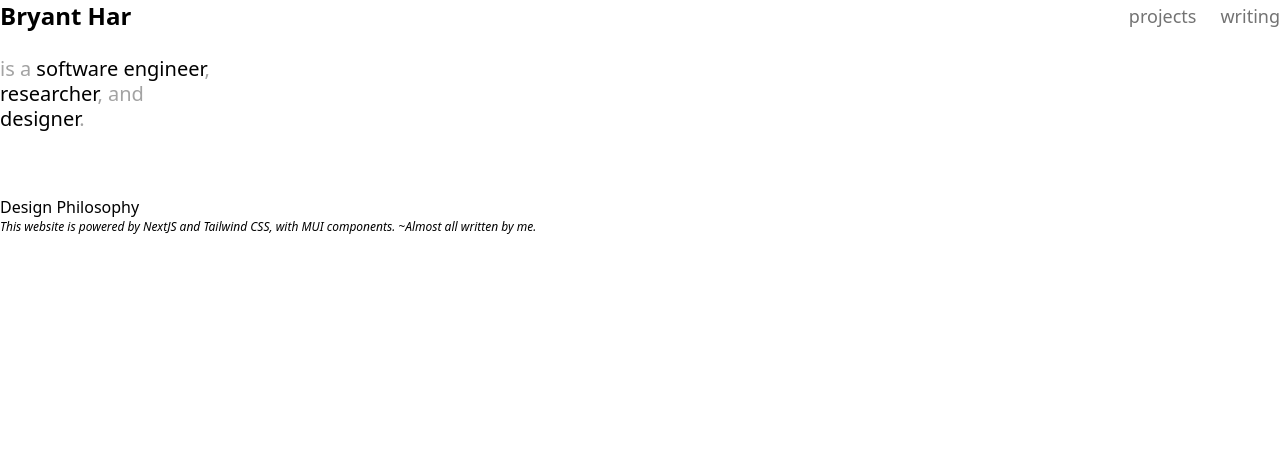
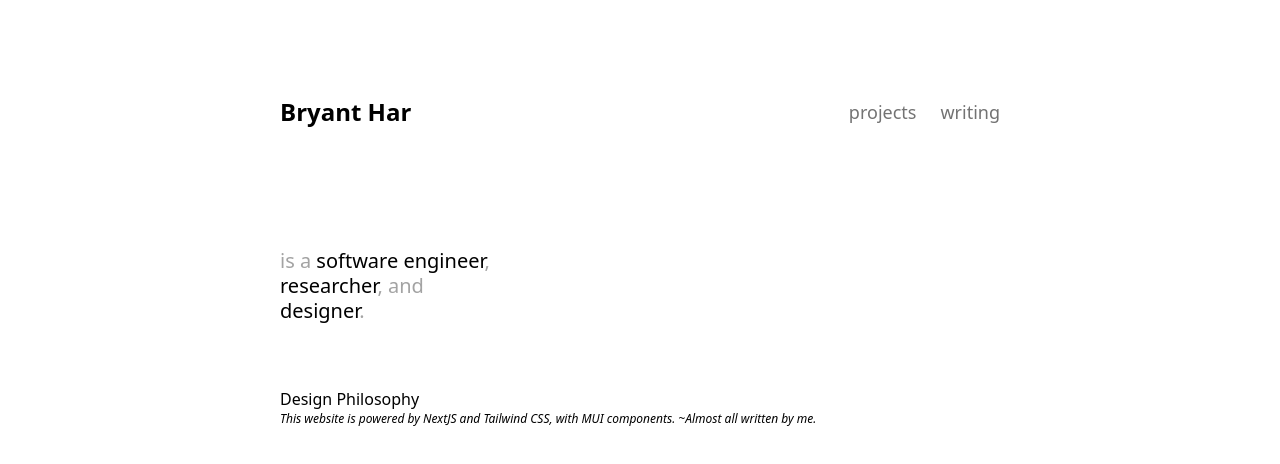
Before and after one commit to bryant-har/bryanthar.com, a Next.js app in the folder etamac/: page /about in a window 1280 px wide. Shown: the top 464 px of the page. Built offline with nearby package versions, Linux system fonts and the light colour scheme.

Commit message:
Add layout padding

```diff
--- a/etamac/src/pages/about/index.js
+++ b/etamac/src/pages/about/index.js
@@ -7,8 +7,7 @@ About.getLayout = layout
 export default function About() {
   return (
     <>
-      <p
-        className={styles["layout-md"]} class="text-black text-xl leading-tight font-light mb-16"
+      <p className="text-black text-xl leading-tight font-light mb-16"
       >
         <span className={styles.g}>is a</span> software engineer<span className={styles.g}>,</span><br />
         researcher<span className={styles.g}>, and</span><br />
--- a/etamac/src/static/Header.js
+++ b/etamac/src/static/Header.js
@@ -10,7 +10,7 @@ const links = [
 ];
 
 export default function Header() {
-  const [pageTitle, setPageTitle] = useState('null');
+  const [pageTitle, setPageTitle] = useState(null);
   const router = useRouter();
   const linkjs = links.map((link) =>
     <Link
@@ -30,7 +30,7 @@ export default function Header() {
 
   return (
     <header
-      className="layout-md flex justify-between items-start"
+      className={`${styles["header"]} flex justify-between items-start`}
     >
       <h1 class="font-bold text-black text-2xl mb-6">
         <Link href="/about">Bryant Har </Link>
--- a/etamac/src/static/Layout.js
+++ b/etamac/src/static/Layout.js
@@ -1,7 +1,7 @@
 import Header from './Header'
-
+import styles from './static.module.css'
 const layout = ((page) => (
-  <div>
+  <div className={`${styles['layout-md']}`} >
     <Header />
     {page}
   </div>
--- a/etamac/src/static/static.module.css
+++ b/etamac/src/static/static.module.css
@@ -5,19 +5,18 @@
 .link {
   @apply underline underline-offset-[3px] decoration-neutral-400 dark:decoration-neutral-500;
   @apply hover:text-black hover:decoration-black transition-colors;
-  @apply dark:hover:text-white dark:hover:decoration-white;
 }
 
 .layout-md {
   @apply max-w-screen-md mx-auto px-4 sm:px-6;
 }
 
+.header {
+  @apply antialiased py-12 sm:py-20 md:py-24 text-neutral-700;
+}
+
 .hlinks {
     @apply flex items-start text-neutral-500 justify-end space-x-6 text-lg py-0.5;
-}
-
-.heading2 {
-  @apply text-black text-xl font-semibold mb-4;
 }
 
 .page-title {
```
